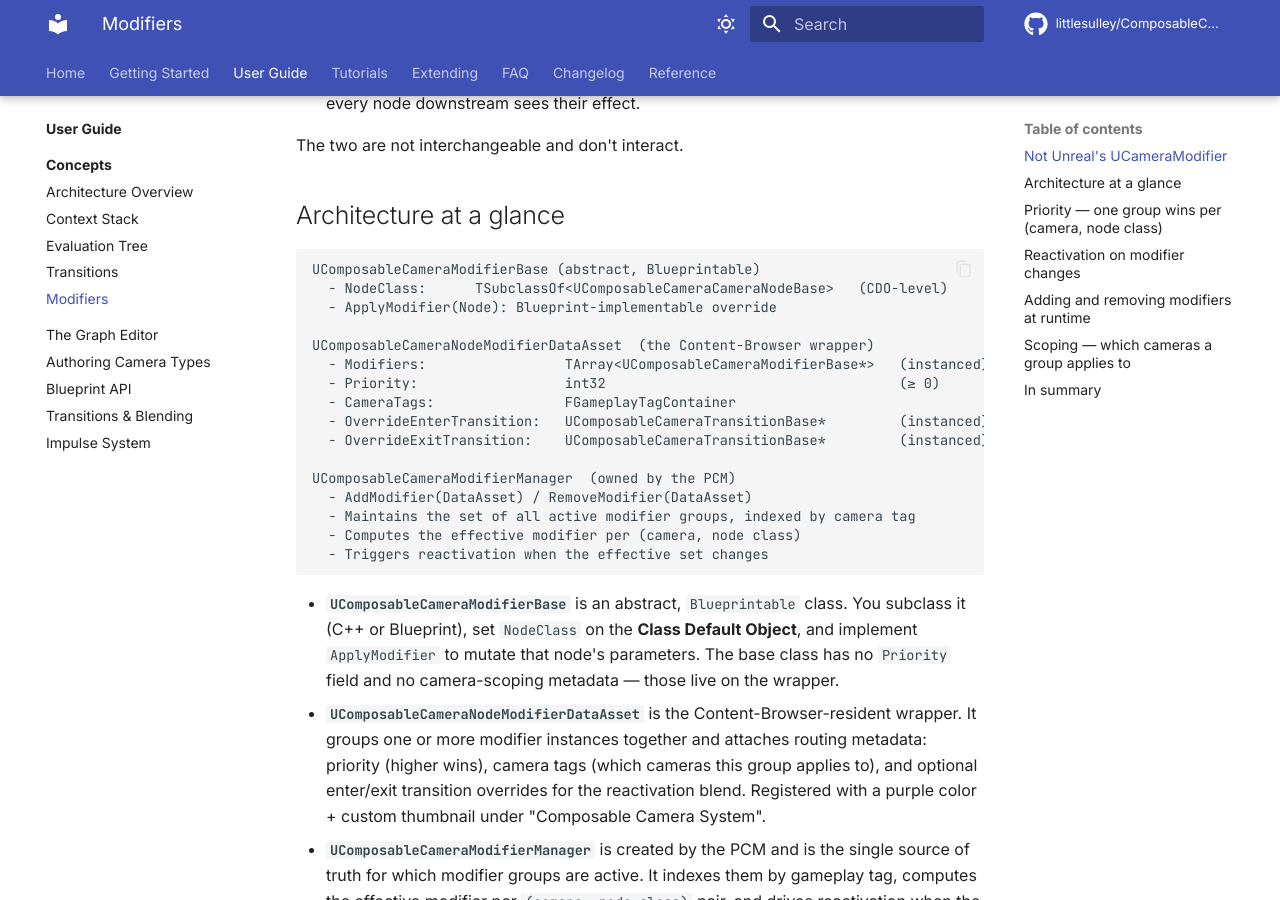
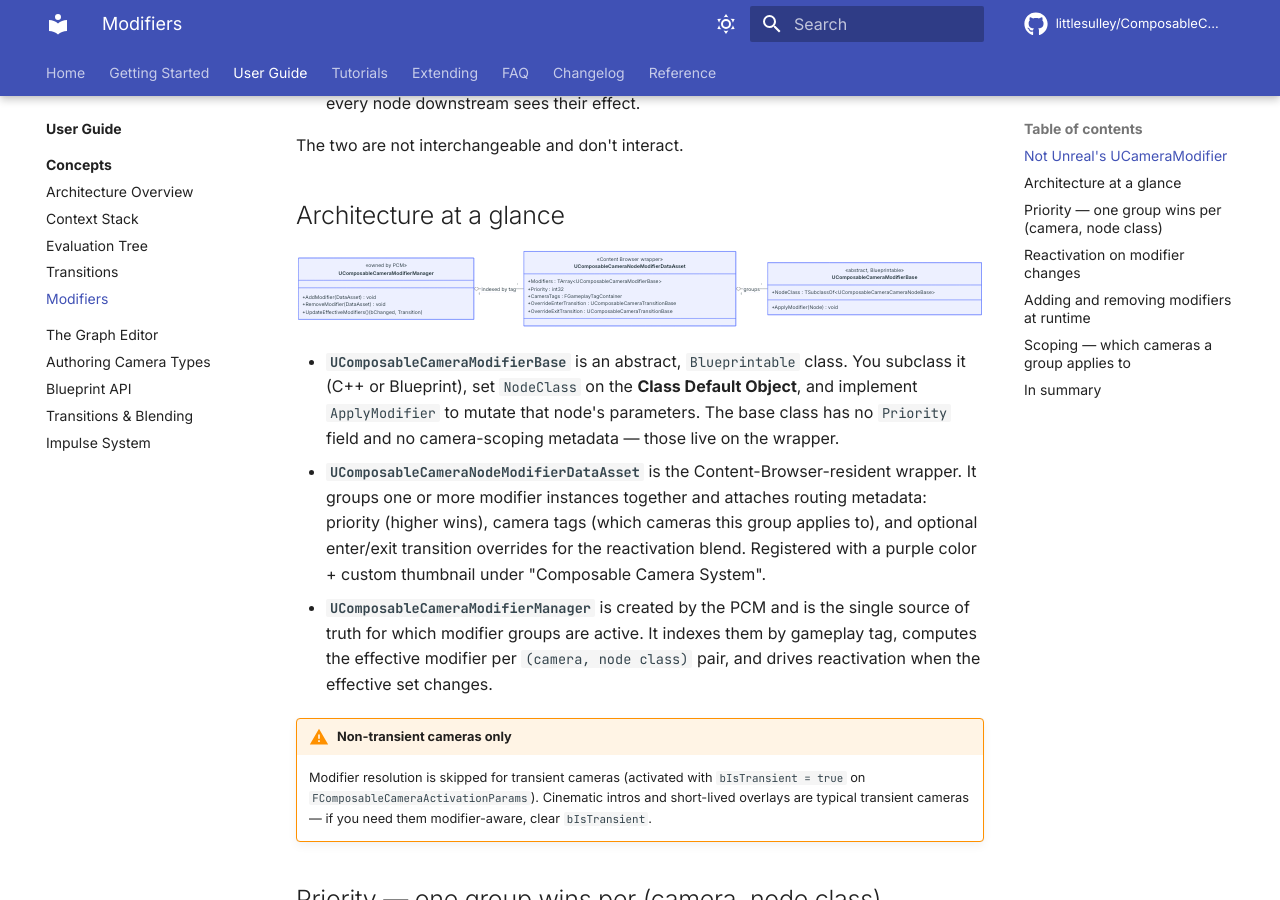
Before and after one commit to littlesulley/ComposableCameraSystem-Docs, an MkDocs documentation site: the page built from docs/user-guide/concepts/modifiers.md, in a window 1280 px wide and 900 px high, scrolled down 800 px. Built offline with MkDocs 1.6.1 and Material for MkDocs 9.7.7, drawn with Linux system fonts in a browser that asks for light colours; comment, search, counter and statistics services are not loaded.

Commit message:
Replace ASCII architecture diagrams with mermaid
- concepts/overview.md: PCM layered picture → nested flowchart with Context Stack + Director + Evaluation Tree subgraphs; DoUpdateCamera per-frame loop → decision-flow flowchart
- concepts/evaluation-tree.md: TickCamera pseudocode tree → flowchart with transient-branch decision
- concepts/modifiers.md: three-class architecture block → classDiagram with composition arrows and stereotypes
- impulse-system.md: shape→overlap→node→effect routing → flowchart with styled nodes
- graph-editor.md: three-pane UI wireframe → subgraphed flowchart

Sample console output (showdebug), BP pseudocode wire drawings, and file-tree diagrams stay as text — ASCII is the more faithful representation in those cases.

````diff
--- a/docs/user-guide/concepts/modifiers.md
+++ b/docs/user-guide/concepts/modifiers.md
@@ -24,23 +24,30 @@ The two are not interchangeable and don't interact.
 
 ## Architecture at a glance
 
-```
-UComposableCameraModifierBase (abstract, Blueprintable)
-  - NodeClass:      TSubclassOf<UComposableCameraCameraNodeBase>   (CDO-level)
-  - ApplyModifier(Node): Blueprint-implementable override
-
-UComposableCameraNodeModifierDataAsset  (the Content-Browser wrapper)
-  - Modifiers:                 TArray<UComposableCameraModifierBase*>   (instanced)
-  - Priority:                  int32                                    (≥ 0)
-  - CameraTags:                FGameplayTagContainer
-  - OverrideEnterTransition:   UComposableCameraTransitionBase*         (instanced)
-  - OverrideExitTransition:    UComposableCameraTransitionBase*         (instanced)
-
-UComposableCameraModifierManager  (owned by the PCM)
-  - AddModifier(DataAsset) / RemoveModifier(DataAsset)
-  - Maintains the set of all active modifier groups, indexed by camera tag
-  - Computes the effective modifier per (camera, node class)
-  - Triggers reactivation when the effective set changes
+```mermaid
+classDiagram
+    direction LR
+    class UComposableCameraModifierBase {
+        <<abstract, Blueprintable>>
+        +NodeClass : TSubclassOf~UComposableCameraCameraNodeBase~
+        +ApplyModifier(Node) void
+    }
+    class UComposableCameraNodeModifierDataAsset {
+        <<Content Browser wrapper>>
+        +Modifiers : TArray~UComposableCameraModifierBase~
+        +Priority : int32
+        +CameraTags : FGameplayTagContainer
+        +OverrideEnterTransition : UComposableCameraTransitionBase
+        +OverrideExitTransition : UComposableCameraTransitionBase
+    }
+    class UComposableCameraModifierManager {
+        <<owned by PCM>>
+        +AddModifier(DataAsset) void
+        +RemoveModifier(DataAsset) void
+        +UpdateEffectiveModifiers() (bChanged, Transition)
+    }
+    UComposableCameraNodeModifierDataAsset "1" o-- "*" UComposableCameraModifierBase : groups
+    UComposableCameraModifierManager "1" o-- "*" UComposableCameraNodeModifierDataAsset : indexed by tag
 ```
 
 - **`UComposableCameraModifierBase`** is an abstract, `Blueprintable` class. You subclass it (C++ or Blueprint), set `NodeClass` on the **Class Default Object**, and implement `ApplyModifier` to mutate that node's parameters. The base class has no `Priority` field and no camera-scoping metadata — those live on the wrapper.
````
Also changed, not shown: docs/user-guide/concepts/evaluation-tree.md (+11 -10 lines), docs/user-guide/concepts/overview.md (+46 -43 lines), docs/user-guide/graph-editor.md (+14 -15 lines), docs/user-guide/impulse-system.md (+14 -12 lines).
